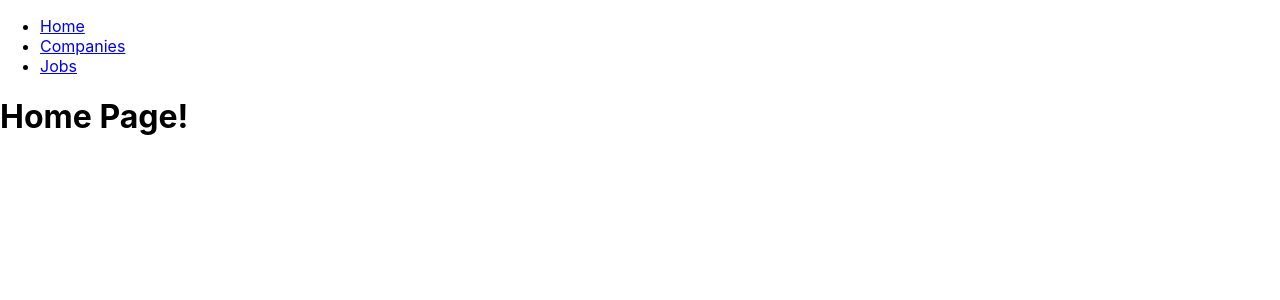
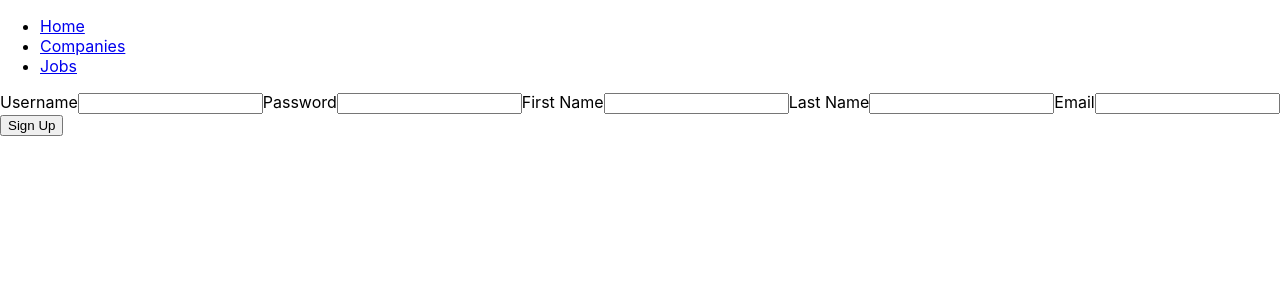
Before and after one commit to celestekilgore/jobly-frontend, a React (Create React App) app: page /signup in a window 1280 px wide. Before the commit this address led to /. Shown: the top 300 px of the page. Built offline with nearby package versions, Linux system fonts and the light colour scheme; no server answers.

Commit message:
part 2: step 2 complete

```diff
--- /dev/null
+++ b/src/LoginForm.js
@@ -0,0 +1,46 @@
+import React, { useState } from "react";
+
+/** Form for logging user in.
+ *
+ * State:
+ * - formData: object like { username, password }
+ *
+ * Prop:
+ * - login(): function to call in parent.
+ *
+ * RouteList -> LoginForm
+ */
+function LoginForm({ login }) {
+
+  const [formData, setFormData] = useState({ username: null, password: null });
+
+  function handleChange(evt) {
+    setFormData(evt.target.value);
+  }
+
+  function handleSubmit(evt) {
+    evt.preventDefault();
+    login(formData);
+    setFormData({ username: null, password: null });
+  }
+
+  return (
+    <form onSubmit={handleSubmit} className="LoginForm">
+      <label htmlFor="LoginForm-username">Username</label>
+      <input
+        name="username"
+        className="LoginForm-username"
+        value={formData.username}
+        onChange={handleChange} />
+      <label htmlFor="LoginForm-password">Password</label>
+      <input
+        name="password"
+        className="LoginForm-password"
+        value={formData.password}
+        onChange={handleChange} />
+      <button>Login</button>
+    </form>
+  );
+}
+
+export default LoginForm;
--- /dev/null
+++ b/src/ProfileUpdateForm.js
@@ -0,0 +1,69 @@
+import React, { useState } from "react";
+
+/** Form for updating user info.
+ *
+ * State:
+ * - formData: object like { username, firstName, lastName, email }
+ *
+ * Prop:
+ * - update(): function to call in parent.
+ *
+ * RouteList -> ProfileUpdateForm
+ */
+function ProfileUpdateForm({ update }) {
+
+  const [formData, setFormData] = useState({
+    username: null,
+    firstName: null,
+    lastName: null,
+    email: null
+  });
+
+  function handleChange(evt) {
+    setFormData(evt.target.value);
+  }
+
+  function handleSubmit(evt) {
+    evt.preventDefault();
+    update(formData);
+    setFormData({
+      username: null,
+      firstName: null,
+      lastName: null,
+      email: null
+    });
+  }
+
+  return (
+    <form onSubmit={handleSubmit} className="ProfileUpdateForm">
+      <label htmlFor="ProfileUpdateForm-username">Username</label>
+      <input
+        name="username"
+        className="ProfileUpdateForm-username"
+        disabled
+        value={formData.username}
+        onChange={handleChange} />
+      <label htmlFor="ProfileUpdateForm-firstName">First Name</label>
+      <input
+        name="firstName"
+        className="ProfileUpdateForm-firstName"
+        value={formData.firstName}
+        onChange={handleChange} />
+      <label htmlFor="ProfileUpdateForm-lastName">Last Name</label>
+      <input
+        name="lastName"
+        className="ProfileUpdateForm-lastName"
+        value={formData.lastName}
+        onChange={handleChange} />
+      <label htmlFor="ProfileUpdateForm-email">Email</label>
+        <input
+          name="email"
+          className="ProfileUpdateForm-email"
+          value={formData.email}
+          onChange={handleChange} />
+      <button>Sign Up</button>
+    </form>
+  );
+}
+
+export default ProfileUpdateForm;
--- a/src/RouteList.js
+++ b/src/RouteList.js
@@ -4,10 +4,14 @@ import HomePage from "./HomePage";
 import CompanyListPage from "./CompanyListPage";
 import JobListPage from "./JobListPage";
 import CompanyDetailsPage from "./CompanyDetailsPage";
+import LoginForm from "./LoginForm";
+import SignupForm from "./SignupForm";
+import ProfileUpdateForm from "./ProfileUpdateForm";
 
 /** RouteList: renders all of jobly's route components.
  *
- * App -> RouteList -> { HomePage, CompanyListPage, CompanyDetailsPage, JobListPage }*/
+ * App -> RouteList -> {
+ *  HomePage, CompanyListPage, CompanyDetailsPage, JobListPage, LoginForm }*/
 
 function RouteList() {
 
@@ -17,6 +21,9 @@ function RouteList() {
       <Route path="/companies" element={<CompanyListPage />} />
       <Route path="/companies/:companyName" element={<CompanyDetailsPage />} />
       <Route path="/jobs" element={<JobListPage />} />
+      <Route path="/login" element={<LoginForm />} />
+      <Route path="/signup" element={<SignupForm />} />
+      <Route path="/profile" element={<ProfileUpdateForm />} />
       <Route path="*" element={<Navigate to="/" />} />
     </Routes>
   );
--- /dev/null
+++ b/src/SignupForm.js
@@ -0,0 +1,76 @@
+import React, { useState } from "react";
+
+/** Form for registering user.
+ *
+ * State:
+ * - formData: object like { username, password, firstName, lastName, email }
+ *
+ * Prop:
+ * - signUp(): function to call in parent.
+ *
+ * RouteList -> SignupForm
+ */
+function SignupForm({ signUp }) {
+
+  const [formData, setFormData] = useState({
+    username: null,
+    password: null,
+    firstName: null,
+    lastName: null,
+    email: null
+  });
+
+  function handleChange(evt) {
+    setFormData(evt.target.value);
+  }
+
+  function handleSubmit(evt) {
+    evt.preventDefault();
+    signUp(formData);
+    setFormData({
+      username: null,
+      password: null,
+      firstName: null,
+      lastName: null,
+      email: null
+    });
+  }
+
+  return (
+    <form onSubmit={handleSubmit} className="SignupForm">
+      <label htmlFor="SignupForm-username">Username</label>
+      <input
+        name="username"
+        className="SignupForm-username"
+        value={formData.username}
+        onChange={handleChange} />
+      <label htmlFor="SignupForm-password">Password</label>
+      <input
+        name="password"
+        className="SignupForm-password"
+        value={formData.password}
+        onChange={handleChange} />
+      <label htmlFor="SignupForm-firstName">First Name</label>
+      <input
+        name="firstName"
+        className="SignupForm-firstName"
+        value={formData.firstName}
+        onChange={handleChange} />
+      <label htmlFor="SignupForm-lastName">Last Name</label>
+      <input
+        name="lastName"
+        className="SignupForm-lastName"
+        value={formData.lastName}
+        onChange={handleChange} />
+      <label htmlFor="SignupForm-email">Email</label>
+        <input
+          name="email"
+          className="SignupForm-email"
+          value={formData.email}
+          onChange={handleChange} />
+      <button>Sign Up</button>
+    </form>
+  );
+}
+
+export default SignupForm;
```
